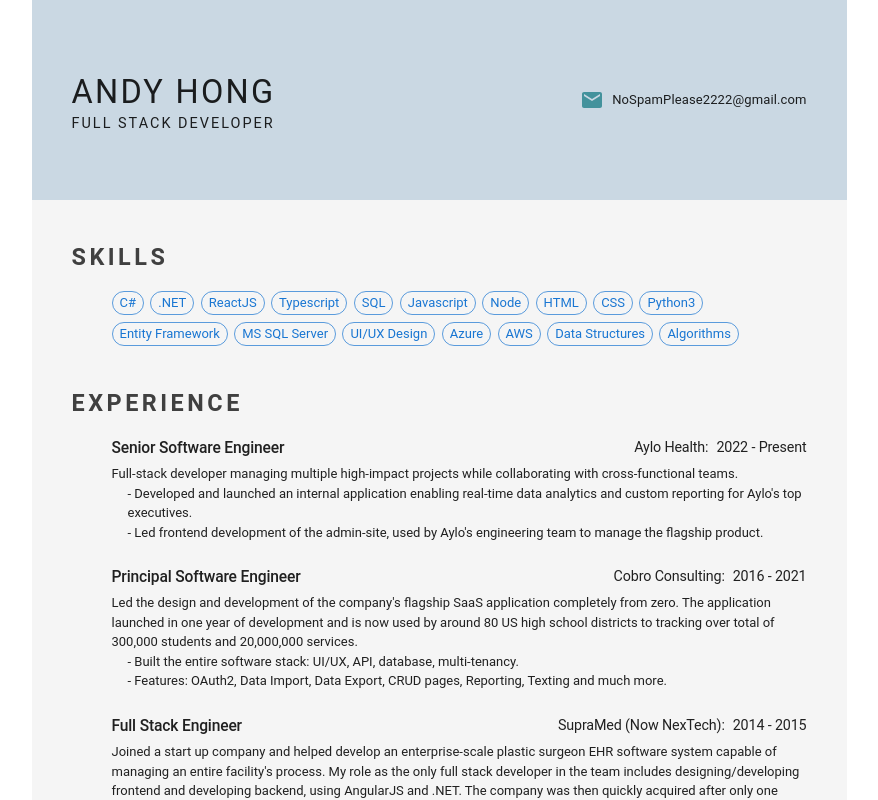
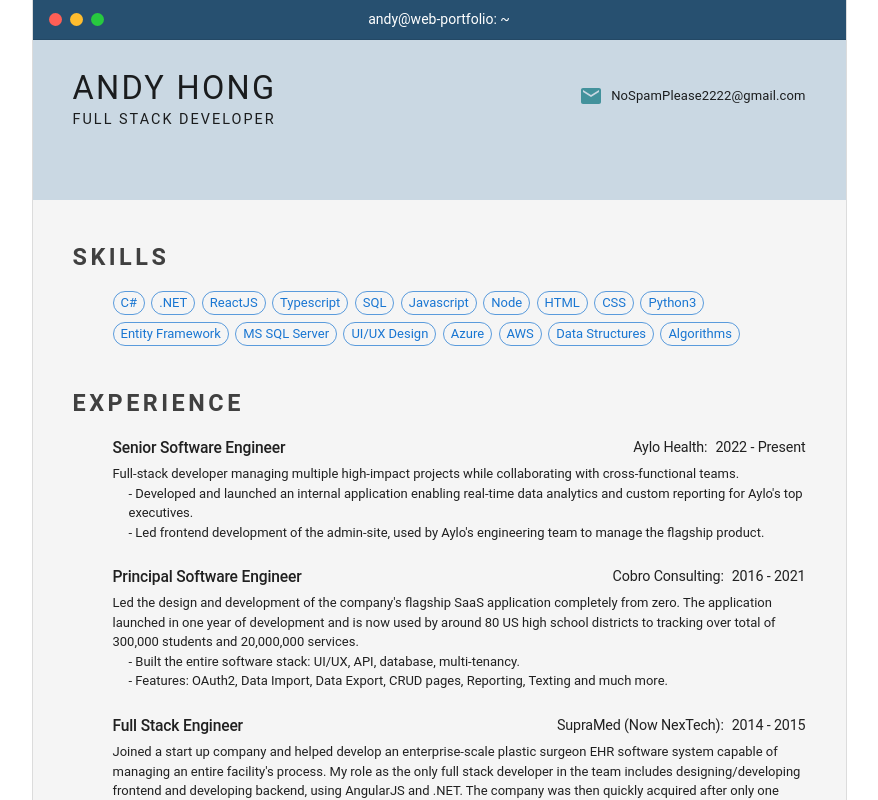
Before and after one commit to andyh0316/portfolio, a Next.js app: page /resume2 in a window 1280 px wide. Shown: the top 800 px of the page, without its empty margins (201-1079 px from the left). Built offline with nearby package versions, Linux system fonts and the light colour scheme.

Commit message:
added header bar to resume

```diff
--- a/src/app/resume2/components/Header/index.tsx
+++ b/src/app/resume2/components/Header/index.tsx
@@ -1,19 +1,63 @@
-import { Stack, Typography } from "@/components";
+import { Box, Stack, Typography } from "@/components";
 import EmailIcon from "@mui/icons-material/Email";
 
 export const Header = () => {
+  function headerBar() {
+    const headerBarHeight = 40;
+
+    const buttonSx = {
+      height: "13px",
+      width: "13px",
+      backgroundColor: "#bbb",
+      borderRadius: "50%",
+      display: "inline-block",
+    };
+
     return (
       <Stack
+        width="100%"
         direction="row"
-      px={5}
+        alignItems="center"
         justifyContent={"space-between"}
-      alignItems={"center"}
-      height="200px"
-      bgcolor="#cad8e3"
-      //sx={{ fontFamily: "var(--font-jura), sans-serif" }}
+        height={headerBarHeight}
+        //bgcolor={"#f5f5f5"}
+        bgcolor="#275070"
+        color="white"
+        px={2}
+        borderBottom={(theme) => `1px solid rgba(0, 0, 0, 0.1)`}
       >
+        <Stack direction="row" spacing={1} flexShrink={0}>
+          <Box sx={{ ...buttonSx, backgroundColor: "#ff5f56", marginRight: "8px" }}></Box> {/* Red */}
+          <Box sx={{ ...buttonSx, backgroundColor: "#ffbd2e", marginRight: "8px" }}></Box> {/* Yellow */}
+          <Box sx={{ ...buttonSx, backgroundColor: "#27c93f" }}></Box> {/* Green */}
+        </Stack>
+
+        <Box
+          position="absolute"
+          left="50%"
+          textAlign="center"
+          fontSize="14px"
+          sx={{
+            transform: "translateX(-50%)",
+          }}
+        >
+          andy@web-portfolio: ~
+        </Box>
+
+        <Box></Box>
+      </Stack>
+    );
+  }
+
+  function headerContent() {
+    return (
+      <Stack direction="row" px={5} pt={3} justifyContent={"space-between"} alignItems={"center"}>
         <Stack>
-        <Typography fontSize="2.5em" fontWeight={(theme) => theme.typography.fontWeightRegular} letterSpacing="0.07em">
+          <Typography
+            fontSize="2.5em"
+            fontWeight={(theme) => theme.typography.fontWeightRegular}
+            letterSpacing="0.07em"
+          >
             ANDY HONG
           </Typography>
           <Typography
@@ -32,4 +76,17 @@ export const Header = () => {
         </Stack>
       </Stack>
     );
+  }
+
+  return (
+    <Stack
+      height="200px"
+      bgcolor="#cad8e3"
+      //sx={{ fontFamily: "var(--font-jura), sans-serif" }}
+    >
+      {headerBar()}
+
+      {headerContent()}
+    </Stack>
+  );
 };
--- a/src/app/resume2/page.tsx
+++ b/src/app/resume2/page.tsx
@@ -38,6 +38,8 @@ const Resume2Page = () => {
           fontSize: "13px",
           //color: "rgb(60, 60, 60)",
           //letterSpacing: "0px",
+          borderLeft: "1px solid rgba(0, 0, 0, 0.1)",
+          borderRight: "1px solid rgba(0, 0, 0, 0.1)",
         }}
       >
         <Header />
--- /dev/null
+++ b/src/components/mui/Box.tsx
@@ -0,0 +1 @@
+export { Box } from "@mui/material";
--- a/src/components/mui/index.ts
+++ b/src/components/mui/index.ts
@@ -2,3 +2,4 @@ export * from "./Typography";
 export * from "./Stack";
 export * from "./Chip";
 export * from "./Grid";
+export * from "./Box";
```
Lines whose indentation alone changed are shown as unchanged.
